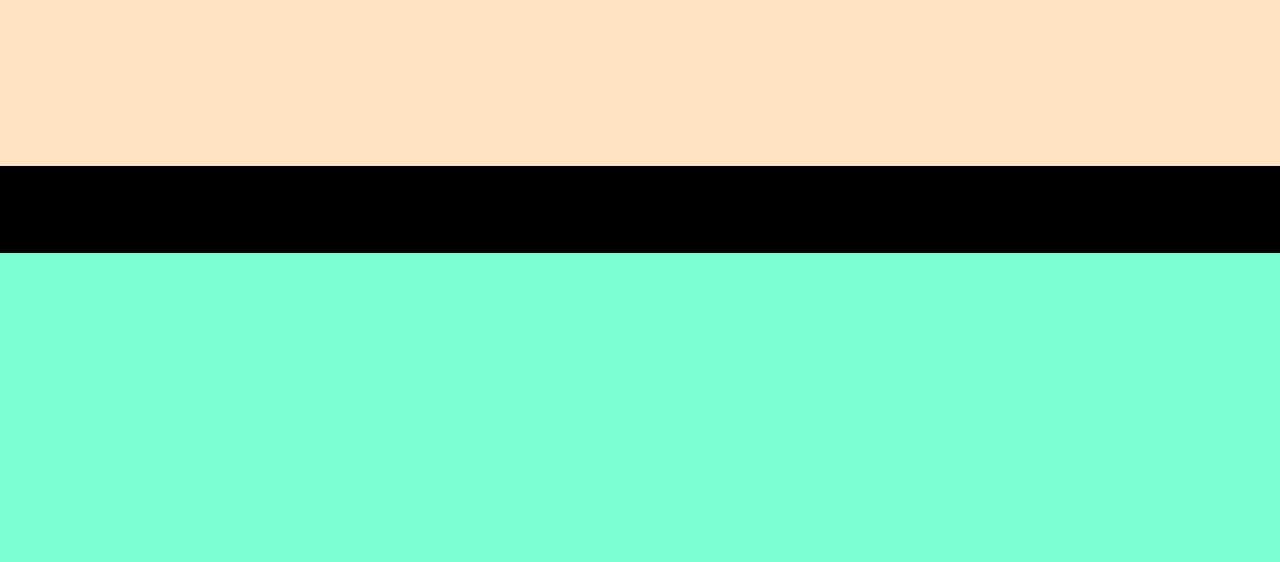
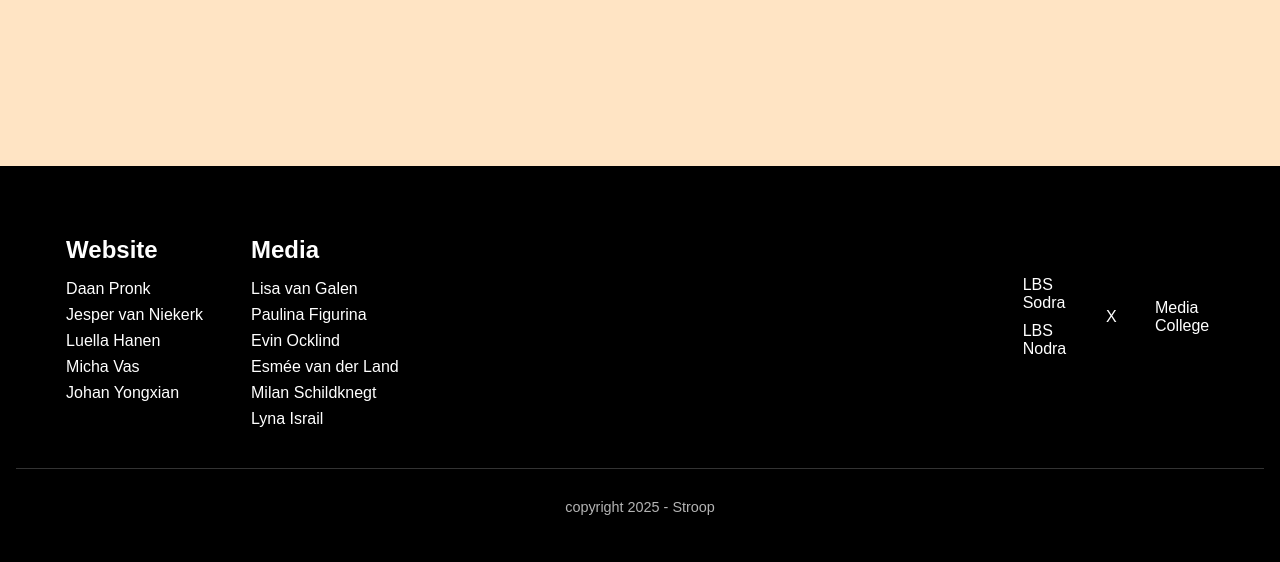
Before and after one commit to GitCommitt/Fullstack-Stroop, a PHP site: page / in a window 1280 px wide. Shown: the part 2244-2806 px from the top of the page. Before the commit the page ends 2497 px from the top, so only its background shows below. Run offline with PHP 8.4, Linux system fonts and the light colour scheme.

Commit message:
Footer done

```diff
--- a/css/styles.css
+++ b/css/styles.css
@@ -10,7 +10,7 @@ header {
 }
 
 nav {
-  background-color: white ;
+  background-color: white;
   height: 6rem;
   display: flex;
   align-items: center;
@@ -54,7 +54,7 @@ ul li {
 }
 
 section {
-    min-height: 100vh;
+  min-height: 100vh;
 }
 
 .section-1 {
@@ -66,7 +66,86 @@ section {
   background-color: bisque;
 }
 
+
 footer {
   background-color: black;
-  padding: 1rem;
+  padding: 2rem 1rem 1rem;
+  display: flex;
+  flex-direction: column;
+  min-height: 300px;
+  position: relative;
 }
+
+.footer-every {
+  display: flex;
+  gap: 50%;
+  justify-content: center;
+  flex-grow: 1;
+  margin-bottom: 2rem;
+}
+
+.footer-team {
+  display: flex;
+  gap: 3rem;
+}
+
+.footer-collab {
+  display: flex;
+  gap: 20%;
+}
+
+.footer-swed {
+  display: flex;
+  flex-direction: column;
+  justify-content: center;
+}
+
+.footer-ned {
+  display: flex;
+  align-items: center;
+}
+
+.footer-dif {
+  display: flex;
+  align-items: center;
+}
+
+.footer-cop {
+  text-align: center;
+  margin-top: auto;
+  margin-bottom: 1rem;
+  padding-top: 1rem;
+  border-top: 1px solid rgba(255, 255, 255, 0.2);
+  width: 100%;
+}
+
+.footer-cop_text {
+  color: rgb(180, 180, 180);
+  font-size: 0.9rem;
+}
+
+.footer-names {
+  color: white;
+  margin: 0.5rem 0;
+}
+
+.footer-title {
+  color: white;
+  margin-bottom: 1rem;
+}
+
+.footer-land {
+  color: white;
+  margin: 0.3rem 0;
+}
+
+.footer-di_text {
+  color: white;
+}
+
+.footer-website ul,
+.footer-media ul {
+  list-style: none;
+  padding: 0;
+  margin: 0;
+}
--- a/index.html
+++ b/index.html
@@ -57,9 +57,47 @@
  </section>
 
  <footer class="foot">
-    <h4></h4>
-    <br>
-    <p></p>
+    <div class="footer-every">
+      <div class="footer-team">
+        <div class="footer-website">
+          <li>
+            <ul><h2 class="footer-title">Website</h2></ul>
+            <ul><p class="footer-names">Daan Pronk</p></ul>
+            <ul><p class="footer-names">Jesper van Niekerk</p></ul>
+            <ul><p class="footer-names">Luella Hanen</p></ul>
+            <ul><p class="footer-names">Micha Vas</p></ul>
+            <ul><p class="footer-names">Johan Yongxian</p></ul>
+          </li>
+        </div>
+        <div class="footer-media">
+          <li>
+            <ul><h2 class="footer-title">Media</h2></ul>
+            <ul><p class="footer-names">Lisa van Galen</p></ul>
+            <ul><p class="footer-names">Paulina Figurina</p></ul>
+            <ul><p class="footer-names">Evin Ocklind</p></ul>
+            <ul><p class="footer-names">Esmée van der Land</p></ul>
+            <ul><p class="footer-names">Milan Schildknegt</p></ul>
+            <ul><p class="footer-names">Lyna Israil</p></ul>
+          </li>
+        </div>
+      </div>
+
+      <div class="footer-collab">
+          <div class="footer-swed">
+            <p class="footer-land">LBS Sodra</p>
+            <p class="footer-land">LBS Nodra</p>
+          </div>
+          <div class="footer-dif">
+            <p class="footer-di_text">X</p>
+          </div>
+          <div class="footer-ned">
+            <p class="footer-land">Media College</p>
+          </div>
+      </div>
+    </div>
+    <div class="footer-cop">
+        <p class="footer-cop_text">copyright 2025 - Stroop</p>
+      </div>
  </footer>
 
 </body>
```
Also changed, not shown: games/game1.html (+41 -1 lines), games/game2.html (+41 -1 lines), games/game3.html (+41 -1 lines), games/game4.html (+42 -2 lines), games/game5.html (+41 -1 lines).
